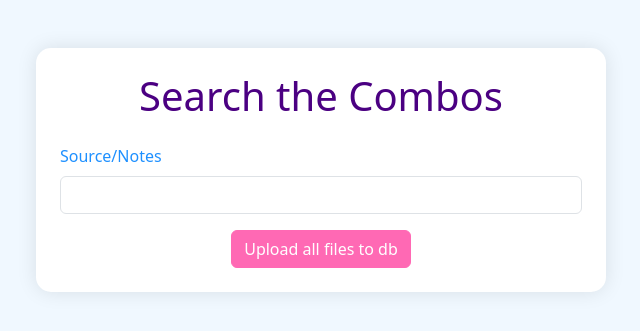
After one commit to fastgamer917/combolister, a Django app: template templates/combosearcher/upload-combos.html in a window 1280 px wide. The commit adds this page. Shown: the top 331 px of the page, without its empty margins (319-959 px from the left). Run offline with Django 5.2, Linux system fonts and the light colour scheme; the template is opened without the code that fills it, so the values that code supplies are empty; some libraries are stand-ins or nearby versions.

Commit message:
change everything into local. added /upload endpoint

```diff
--- a/combosearcher/models.py
+++ b/combosearcher/models.py
@@ -1,12 +1,9 @@
 from django.db import models
-import requests
 
 
 # Create your models here.
 
 class Combos(models.Model):
-    url = models.TextField(verbose_name="Url", blank=True)
-    username = models.TextField(verbose_name="Username", blank=True)
-    password = models.TextField(verbose_name="Password", blank=True)
+    combo = models.TextField(verbose_name="Full combo url:u:p", blank=True)
     add_date = models.DateTimeField(verbose_name="Added Date", auto_now_add=True, blank=True, null=True)
     source = models.TextField(verbose_name="Data Source", blank=True, null=True)
--- /dev/null
+++ b/templates/combosearcher/upload-combos.html
@@ -0,0 +1,52 @@
+<!DOCTYPE html>
+<html lang="en">
+<head>
+    <meta charset="UTF-8">
+    <meta name="viewport" content="width=device-width, initial-scale=1.0">
+    <title>Search the Combos</title>
+    <link href="https://cdnjs.cloudflare.com/ajax/libs/bootstrap/5.3.0/css/bootstrap.min.css" rel="stylesheet">
+    <style>
+        body {
+            background-color: #f0f8ff;
+        }
+        .form-container {
+            background-color: #ffffff;
+            border-radius: 15px;
+            box-shadow: 0 0 20px rgba(0,0,0,0.1);
+        }
+        h1 {
+            color: #4b0082;
+        }
+        label {
+            color: #1e90ff;
+        }
+        .btn-primary {
+            background-color: #ff69b4;
+            border-color: #ff69b4;
+        }
+        .btn-primary:hover {
+            background-color: #ff1493;
+            border-color: #ff1493;
+        }
+    </style>
+</head>
+<body>
+    <div class="container mt-5">
+        <div class="row justify-content-center">
+            <div class="col-md-6 form-container p-4">
+                <h1 class="text-center mb-4">Search the Combos</h1>
+                <form action="/upload" method="POST">
+                    {% csrf_token %}
+                    <div class="mb-3">
+                        <label for="source" class="form-label">Source/Notes</label>
+                        <input type="text" class="form-control" id="source" name="source" >
+                    </div>
+                    <div class="text-center">
+                        <button type="submit" class="btn btn-primary">Upload all files to db</button>
+                    </div>
+                </form>
+            </div>
+        </div>
+    </div>
+</body>
+</html>
```
Also changed, not shown: combolister/settings.py (+3 -14 lines), combosearcher/admin.py (+2 -6 lines), combosearcher/views.py (+26 -29 lines), templates/combosearcher/found-results.html (deleted, +0 -39 lines), templates/combosearcher/search-results-page.html (+7 -12 lines), combosearcher/migrations/0001_initial.py.
